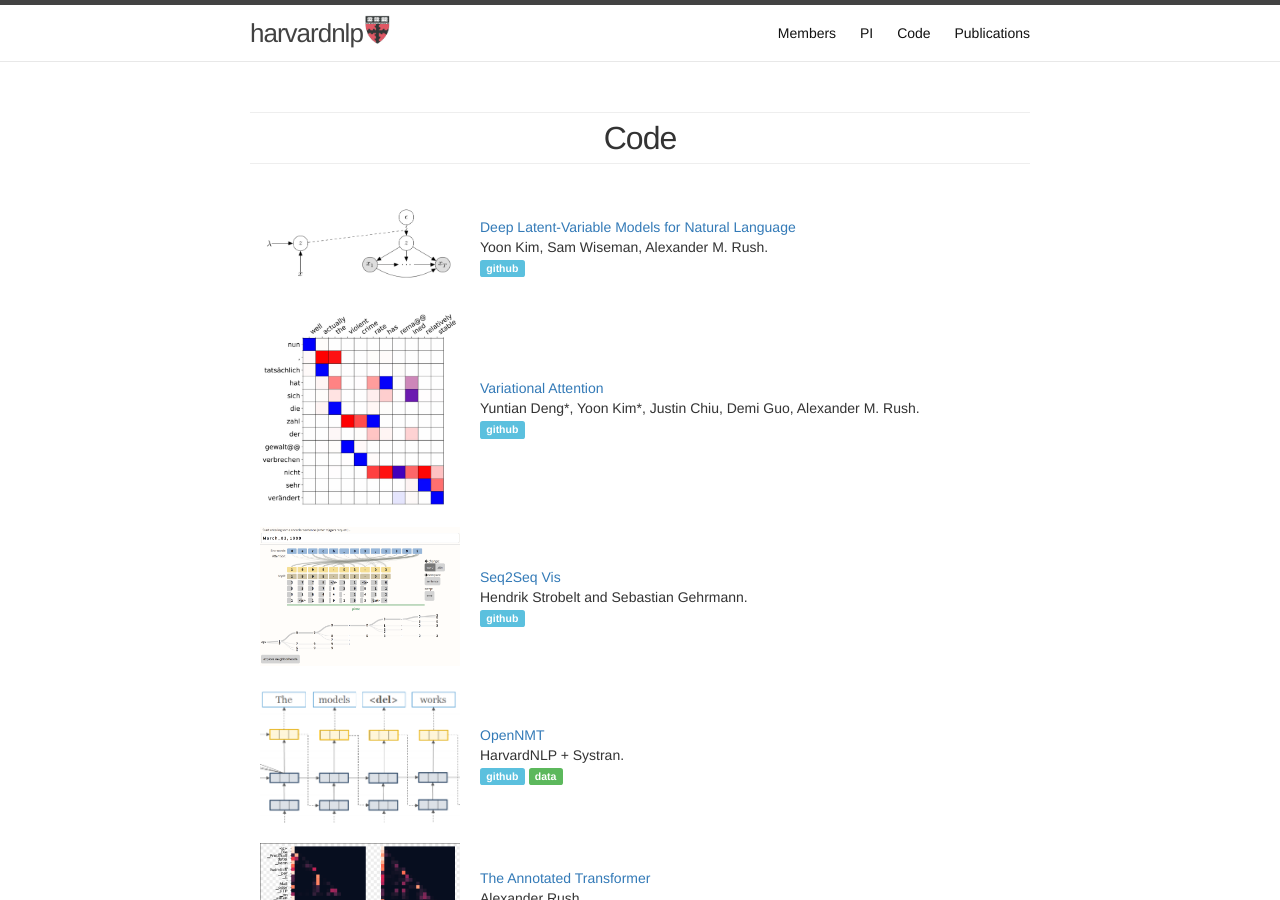
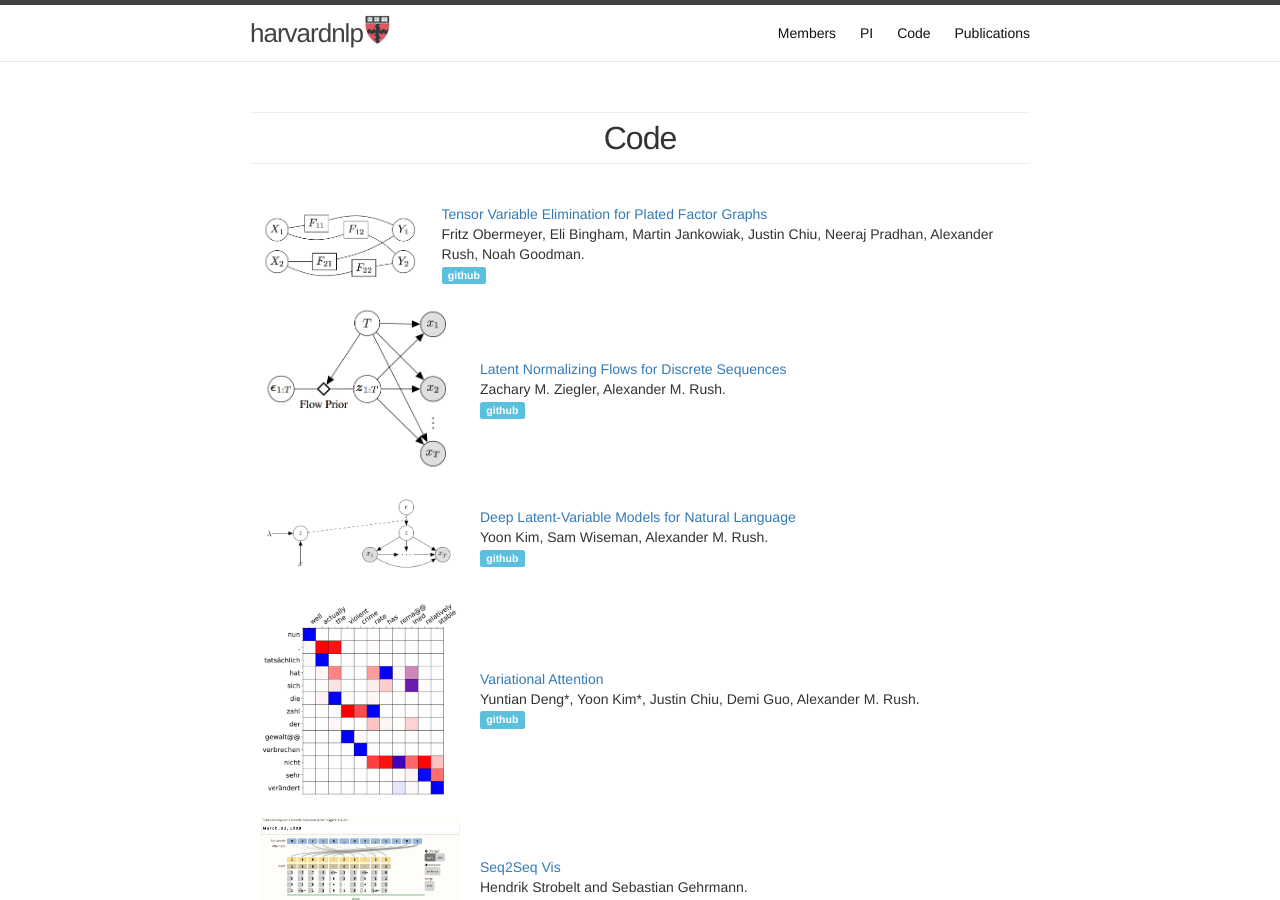
Before and after one commit to harvardnlp/harvardnlp.github.io, a Jekyll site: the page built from code.html, in a window 1280 px wide and 900 px high. Built offline with Jekyll 4.4.1, drawn with Linux system fonts in a browser that asks for light colours.

Commit message:
Update code.yaml

```diff
--- a/_data/code.yaml
+++ b/_data/code.yaml
@@ -1,4 +1,16 @@
 code:
+    - link: https://github.com/justinchiu/sentclass
+      title: Tensor Variable Elimination for Plated Factor Graphs
+      abstract: efficient tensor algebrain graphs with plates of variables
+      image: /images/tensorelimination.png
+      authors: Fritz Obermeyer, Eli Bingham, Martin Jankowiak, Justin Chiu, Neeraj Pradhan, Alexander Rush, Noah Goodman
+
+    - link: https://github.com/harvardnlp/TextFlow
+      title: Latent Normalizing Flows for Discrete Sequences
+      abstract: normalizing flow for text generation with latent variables
+      image: /images/textflow.png
+      authors: Zachary M. Ziegler, Alexander M. Rush
+
     - link: https://github.com/harvardnlp/DeepLatentNLP/
       title: Deep Latent-Variable Models for Natural Language
       abstract: Inference in deep latent variable models.
```
